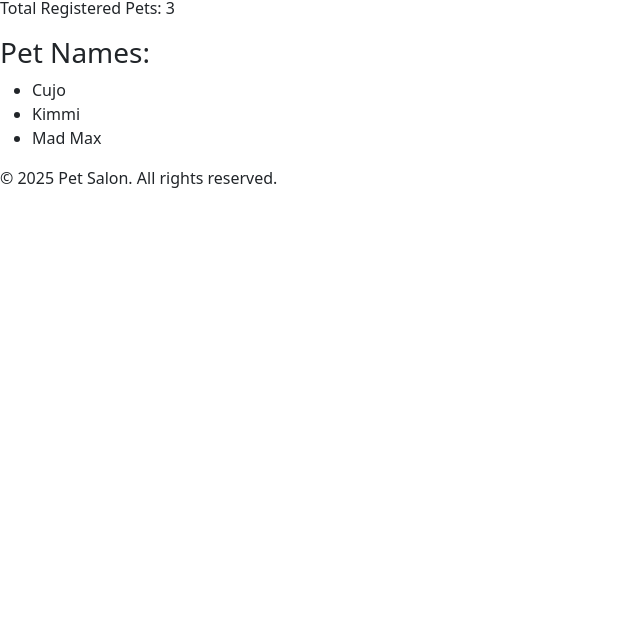
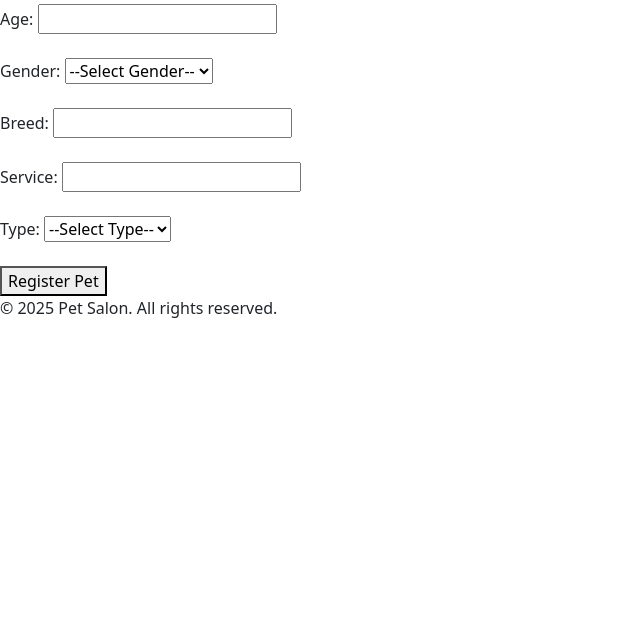
Before and after one commit to johnasrochon/pet-salon, a plain HTML site: page registration.html in a window 1280 px wide. Shown: the part 162-800 px from the top of the page, without its empty margins (0-640 px from the left). Drawn offline with nearby package versions, Linux system fonts and the light colour scheme.

Commit message:
assignment2

```diff
--- a/registration.html
+++ b/registration.html
@@ -40,14 +40,41 @@
 
 
     <main>
-        <section id="pet-registration">
-            <h2>Registered Pets Overview</h2>
-            <p>Total Registered Pets: <span id="petCount">0</span></p>
-            <h3>Pet Names:</h3>
-            <ul id="petNamesList">
-                <!-- Pet names will be dynamically added here -->
-            </ul>
-        </section>
+       <main>
+        <form id="pet-registration-form">
+            <label for="petName">Name:</label>
+            <input type="text" id="petName" required><br><br>
+
+            <label for="petAge">Age:</label>
+            <input type="number" id="petAge" required><br><br>
+
+            <label for="petGender">Gender:</label>
+            <select id="petGender" required>
+                <option value="">--Select Gender--</option>
+                <option value="male">Male</option>
+                <option value="female">Female</option>
+                <option value="other">Other</option>
+            </select><br><br>
+
+            <label for="petBreed">Breed:</label>
+            <input type="text" id="petBreed" required><br><br>
+
+            <label for="petService">Service:</label>
+            <input type="text" id="petService" required><br><br>
+
+            <label for="petType">Type:</label>
+            <select id="petType" required>
+                <option value="">--Select Type--</option>
+                <option value="dog">Dog</option>
+                <option value="cat">Cat</option>
+                <option value="bird">Bird</option>
+                <option value="reptile">Reptile</option>
+                <option value="other">Other</option>
+            </select><br><br>
+
+            <button type="submit">Register Pet</button>
+        </form>
+    </main>
     </main>
     <footer>
         <p>&copy; 2025 Pet Salon. All rights reserved.</p>
```
Also changed, not shown: index.html (+1 -2 lines).
